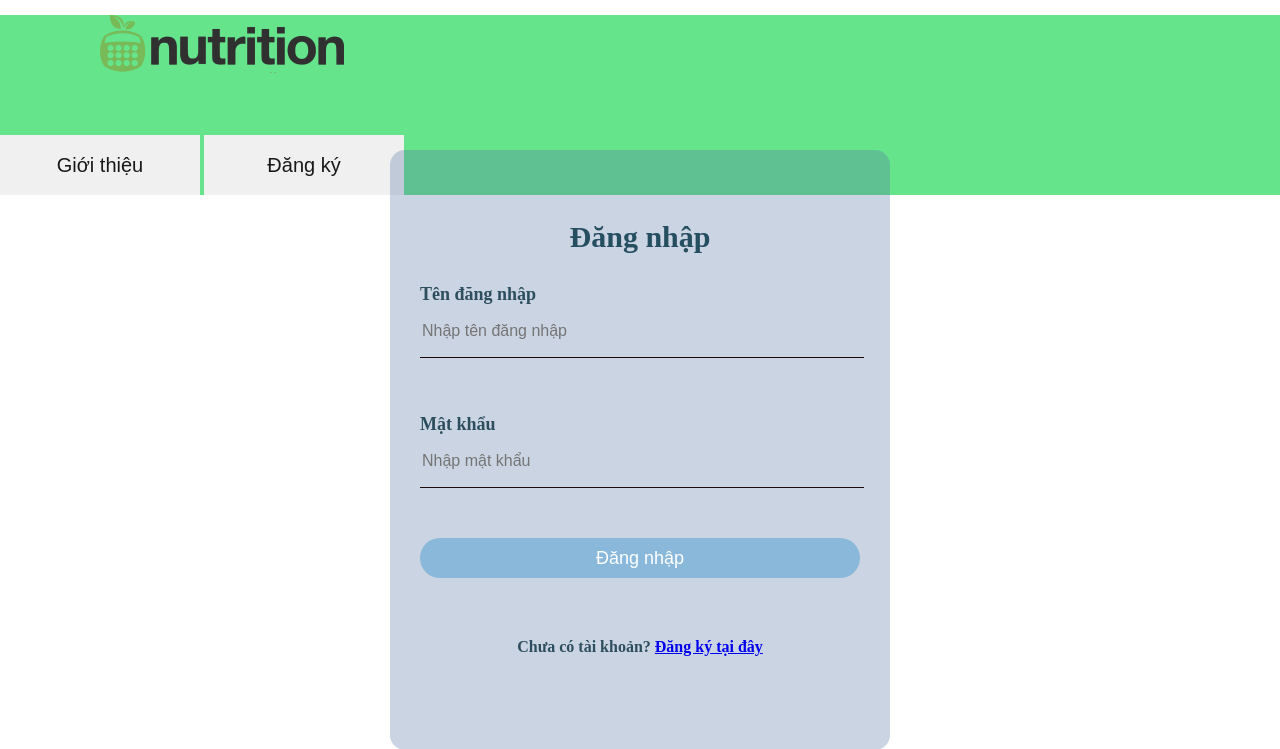
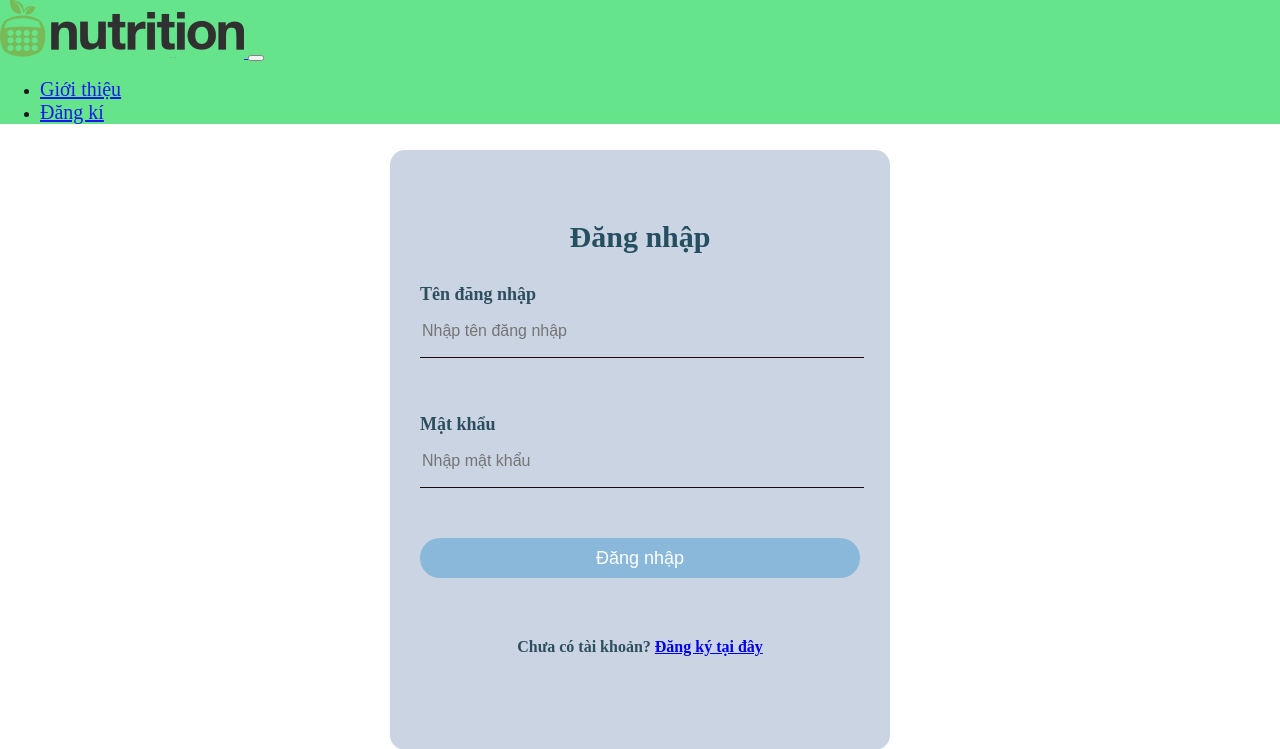
Before and after one commit to xuan123dthhbg/Nutrition-track, a PHP site: page /pages/login.php in a window 1280 px wide. Shown: the top 749 px of the page. Run offline with PHP 8.4, Linux system fonts and the light colour scheme; some libraries are stand-ins or nearby versions; some web fonts are replaced.

Commit message:
Update login.php

```diff
--- a/pages/login.php
+++ b/pages/login.php
@@ -41,14 +41,27 @@ die();
     <script src="https://kit.fontawesome.com/a076d05399.js"></script>
 </head>
 <body>
-    <div class="header grid-container">
-        <a href="../index.php">
-            <div class="header-img"></div></a>
-        <button class="about btn">Giới thiệu</button>
-        <a href="./register.php">
-            <button class="register btn">Đăng ký</button>
-        </a>
-    </div>
+    <div class="header grid-container container-fluid" >
+        <nav class="navbar navbar-expand-sm navbar-light ">
+            <a  class="navbar-brand" href="../index.php">
+            <img src="../img/logo.png" alt="logo" >
+            </a>
+            <button class="navbar-toggler" type="button" data-toggle="collapse" data-target="#navbarSupportedContent" aria-controls="navbarSupportedContent" aria-expanded="false" aria-label="Toggle navigation">
+                    <span class="navbar-toggler-icon"></span>
+            </button>
+        <div class="collapse navbar-collapse" id="navbarSupportedContent"> </div>
+            <ul class="navbar-nav mr-auto mt-2 mt-lg-0">
+
+              <li class="nav-item ">
+                <a class="nav-link active btn " href="#">Giới thiệu  </a>
+              </li>
+              <li class="nav-item">
+                <a class="nav-link  active btn " href="register.php">Đăng kí </a>
+              </li>
+
+            </ul>
+        </nav>
+</div>
 
     <div class="home-body">
 
```
